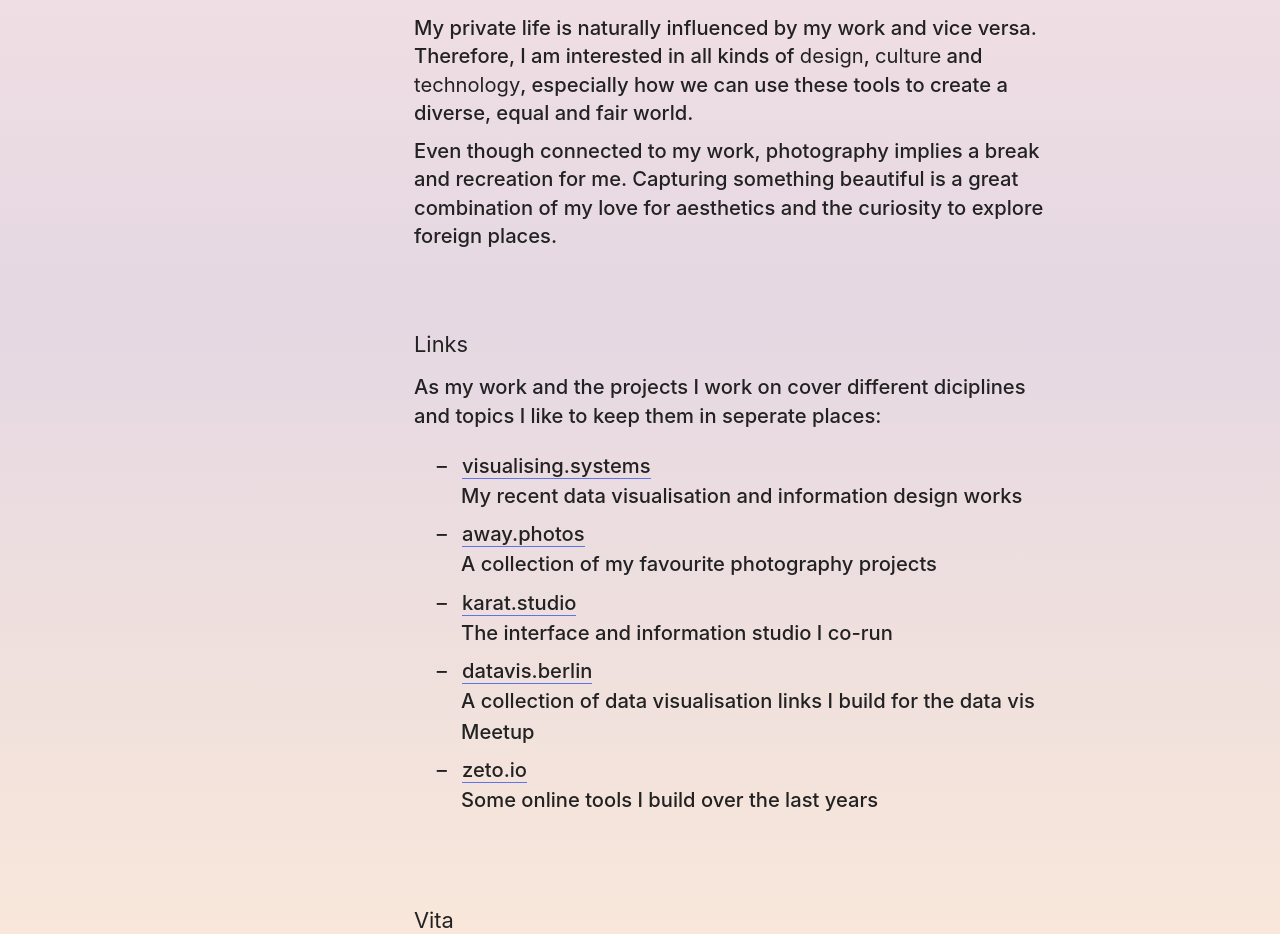
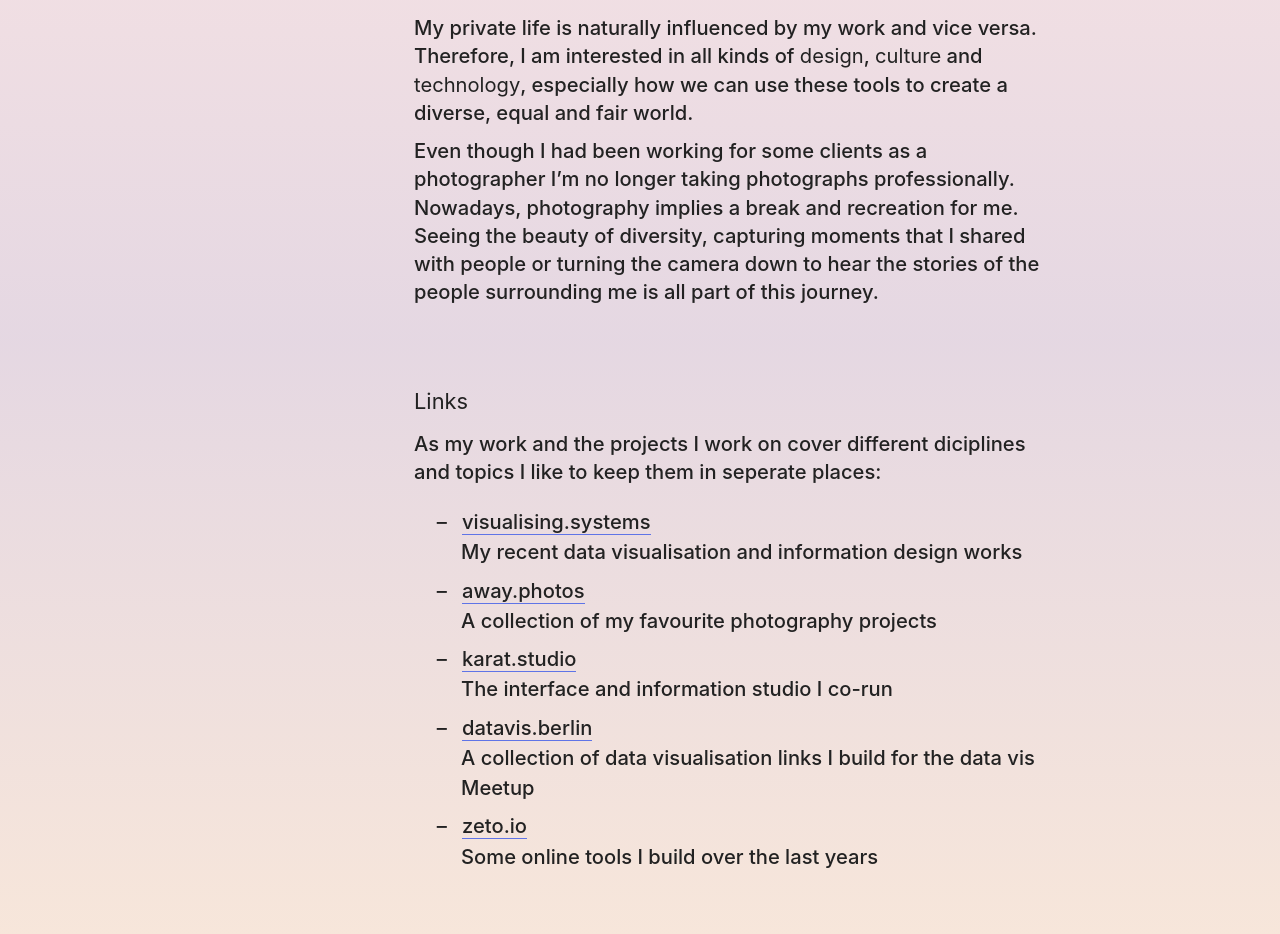
Before and after one commit to kimalbrecht/jonasparnow.com, a Nuxt app: page / in a window 1280 px wide. Shown: the part 1220-2154 px from the top of the page. Built offline with nearby package versions, Linux system fonts and the light colour scheme; a web font is replaced by a local one.

Commit message:
new text photography

```diff
--- a/pages/index.vue
+++ b/pages/index.vue
@@ -20,7 +20,7 @@
       <p>I prefer to work for organisations, foundations, universities, journalists, and activists with open source licenses. I also give talks and teach at universities. In Berlin, I co-organise the <a href="https://datavis.berlin">DataVis Meetup</a>.</p>
       <p>I feel comfortable with common front-end, some back-end programming languages and a good range of graphic appli­cations. Most of my vi&shy;su&shy;al&shy;isa&shy;tions emerge from the combination of diverse tools ranging from data collection and analysis to custom vi&shy;su&shy;al&shy;isa&shy;tion.</p>
       <p>My private life is naturally influenced by my work and vice versa. Therefore, I am interested in all kinds of <em>design</em>, <em>culture</em> and <em>technology</em>, especially how we can use these tools to create a diverse, equal and fair world.</p>
-      <p>Even though connected to my work, photography implies a break and recreation for me. Capturing something beautiful is a great combination of my love for aesthetics and the curiosity to explore foreign places.</p>
+      <p>Even though I had been working for some clients as a photographer I’m no longer taking photographs professionally. Nowadays, photography implies a break and recreation for me. Seeing the beauty of diversity, capturing moments that I shared with people or turning the camera down to hear the stories of the people surrounding me is all part of this journey.</p>
     </section>
     <section v-if="false">
       <h4>Links</h4>
```
